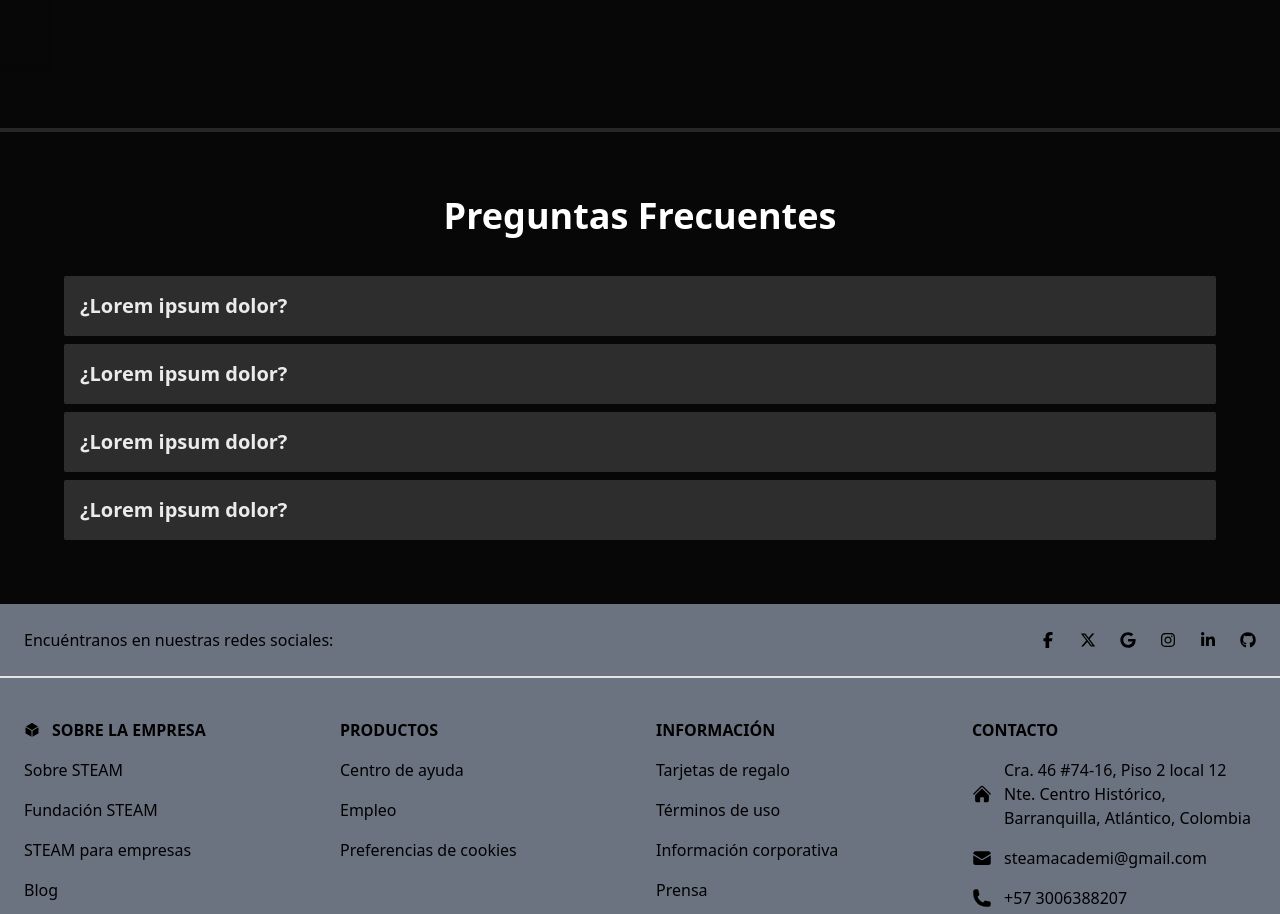
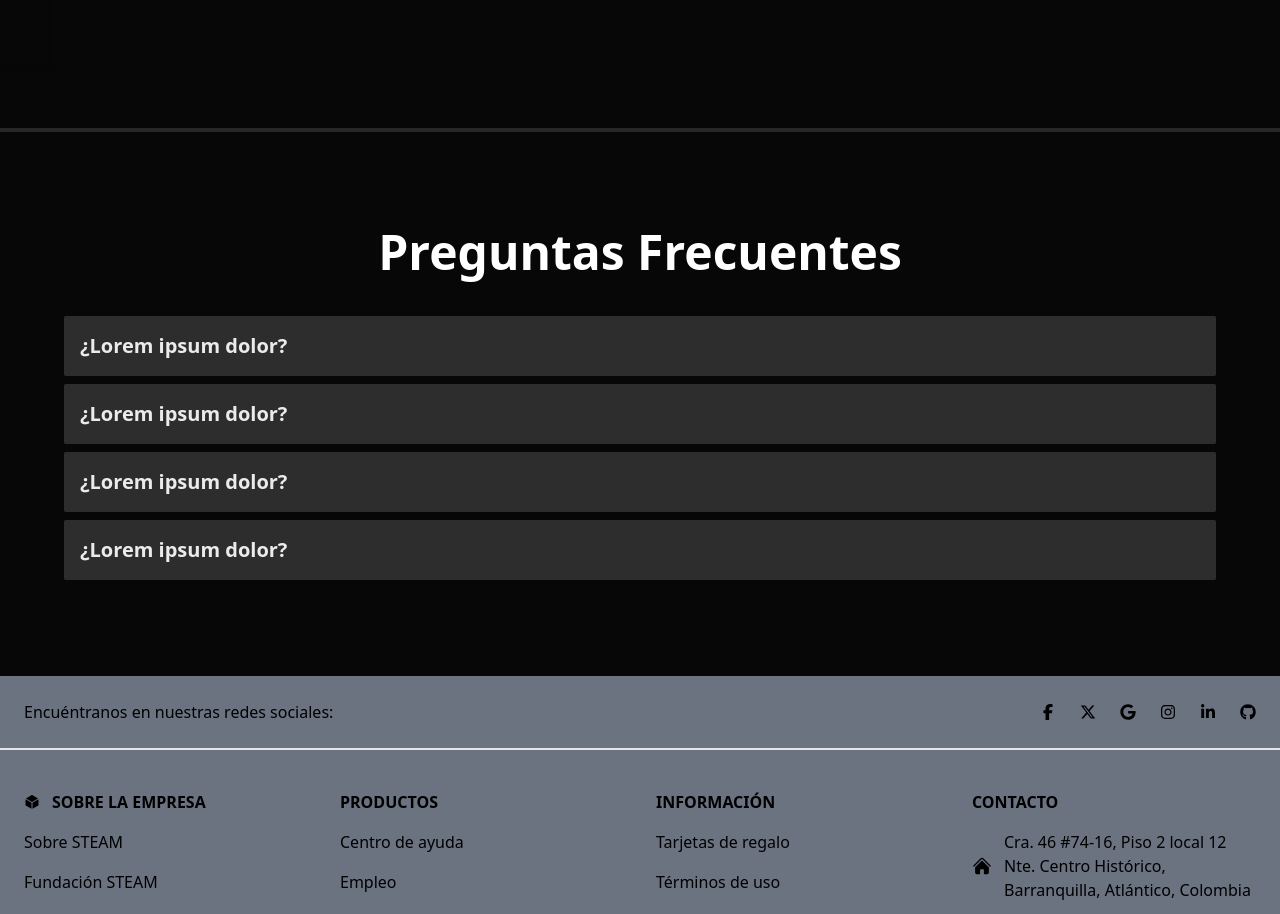
Before and after one commit to coachdesarrollo/steam-platform, a React (Vite) app in the folder frontend/: page / in a window 1280 px wide. Shown: the part 2680-3594 px from the top of the page. Built offline with nearby package versions, Linux system fonts and the light colour scheme; some icons are missing.

Commit message:
puliendo el estilo del faq

```diff
--- a/frontend/src/components/Faq/Faq.tsx
+++ b/frontend/src/components/Faq/Faq.tsx
@@ -4,8 +4,8 @@ import { faq } from "../../services/data";
 
 const Faq: FC = () => {
   return (
-    <section className="px-16 py-16 grid gap-10">
-      <h2 className="font-bold text-white text-4xl text-center">
+    <section className="px-16 py-24 grid gap-10">
+      <h2 className="font-bold text-white text-5xl text-center">
         Preguntas Frecuentes
       </h2>
       <section className="grid gap-2 ">
```
